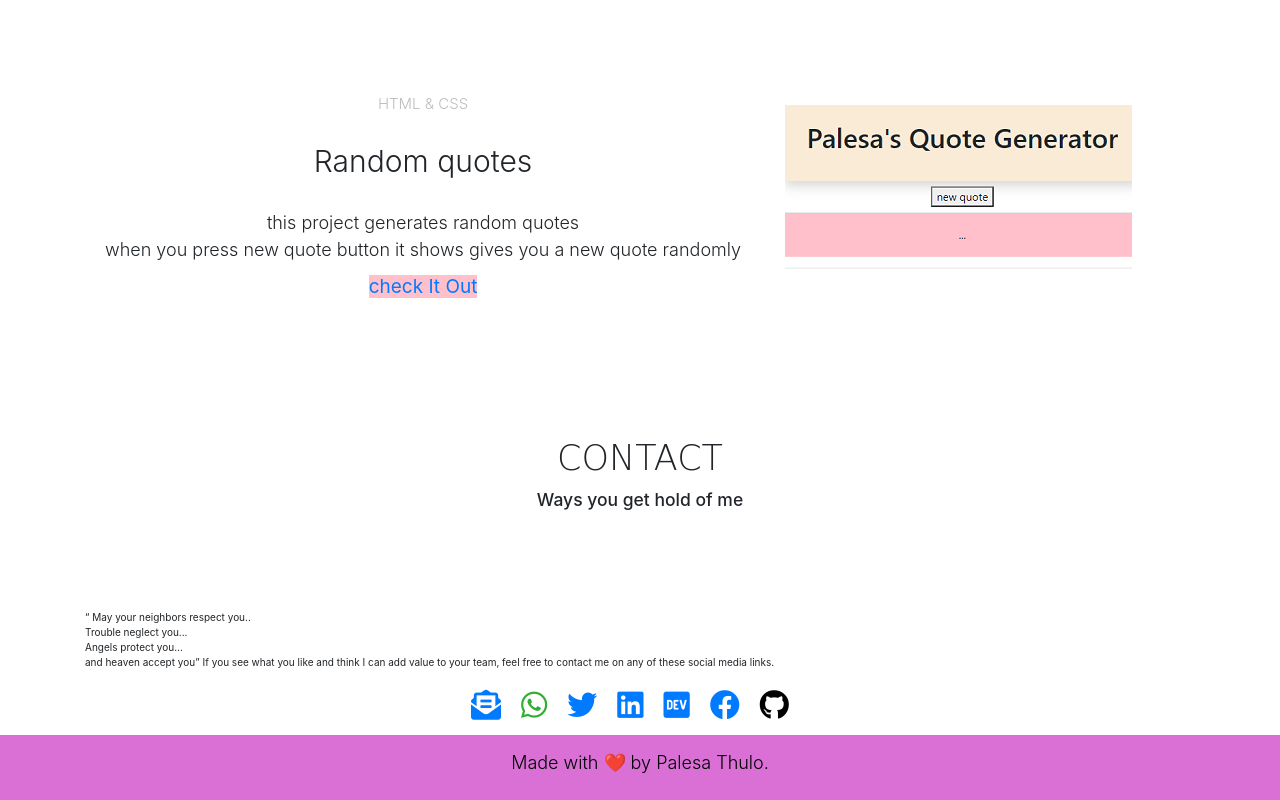
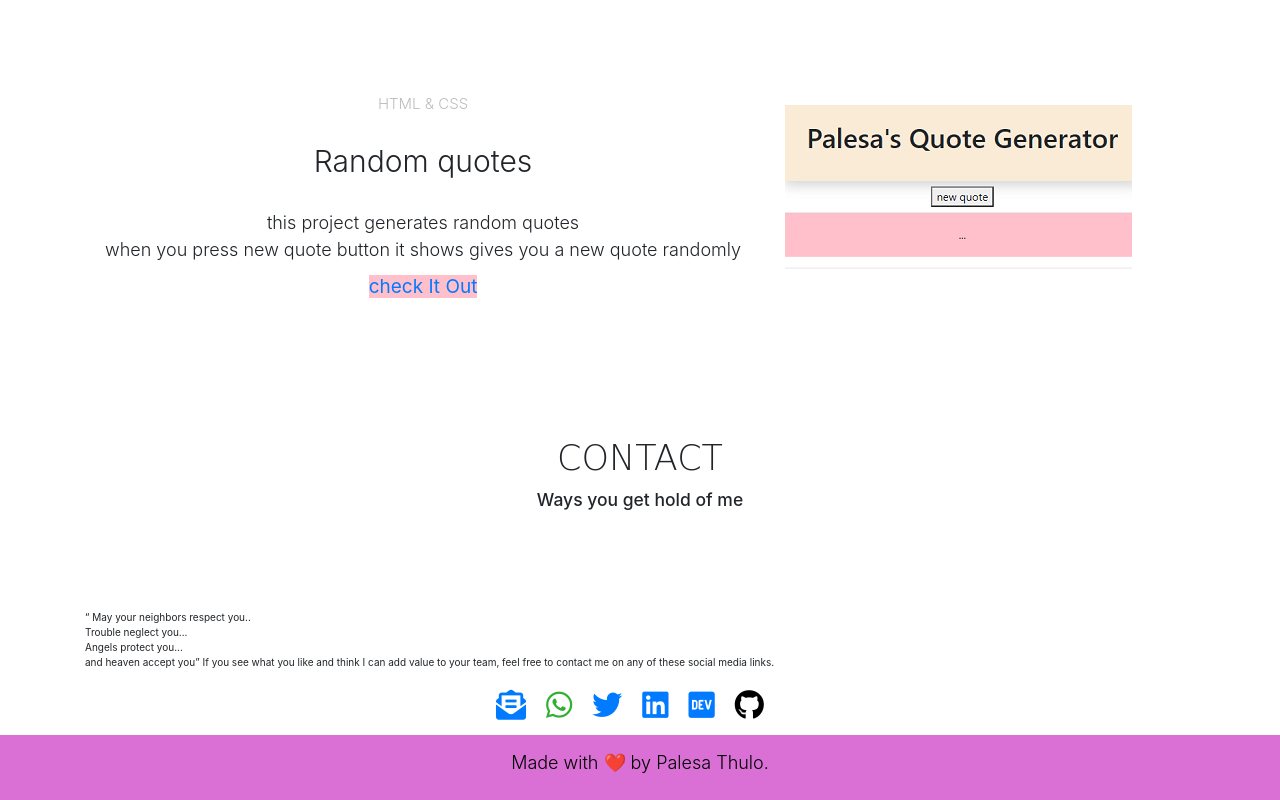
Before and after one commit to miss-velop/portfolio, a plain HTML site: page index.html in a window 1280 px wide. Shown: the part 3303-4103 px from the top of the page. Drawn offline with nearby package versions, Linux system fonts and the light colour scheme.

Commit message:
Update index.html

```diff
--- a/index.html
+++ b/index.html
@@ -236,7 +236,7 @@ feel free to contact me on any of these social
   <i class="fab fa-dev" title="miss_mbali2lo's DEV Profile"></i>
 </a>
 
-<a href="https://web.facebook.com/ppthulo"><i class="fab fa-facebook"></i></a>
+
      <a href="https://github.com/miss-velop"> <i id="git" class="fab fa-github"></i></a>
  </div>
     </div>
```
